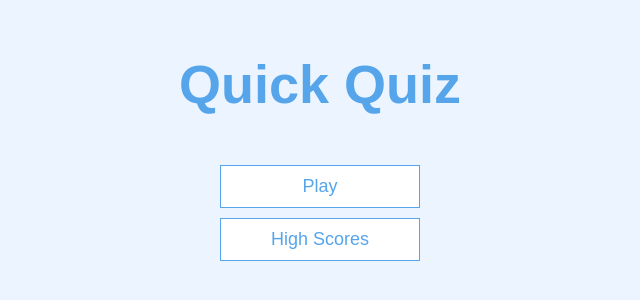
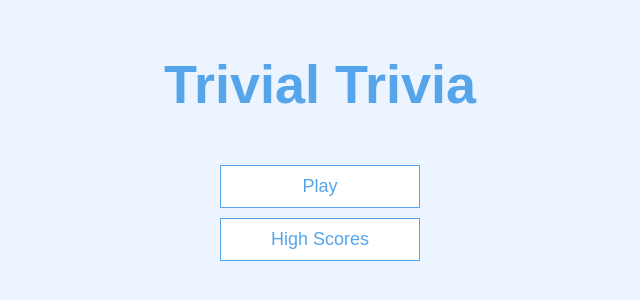
Before and after one commit to Mathews1004/Quick-quiz, a plain HTML site: page index.html in a window 1280 px wide. Shown: the part 238-538 px from the top of the page, without its empty margins (320-960 px from the left). Drawn offline with Linux system fonts and the light colour scheme.

Commit message:
change name

```diff
--- a/index.html
+++ b/index.html
@@ -5,14 +5,14 @@
     <meta charset="UTF-8" />
     <meta name="viewport" content="width=device-width, initial-scale=1.0" />
     <meta http-equiv="X-UA-Compatible" content="ie=edge" />
-    <title>Quick Quiz</title>
+    <title>Trivial Trivia</title>
     <link rel="stylesheet" href="app.css" />
 </head>
 
 <body>
     <div class="container">
         <div id="home" class="flex-center flex-column">
-            <h1>Quick Quiz</h1>
+            <h1>Trivial Trivia</h1>
             <a class="btn" href="/game.html">Play</a>
             <a class="btn" href="/highscores.html">High Scores</a>
         </div>
```
Also changed, not shown: game.html (+1 -1 lines).
